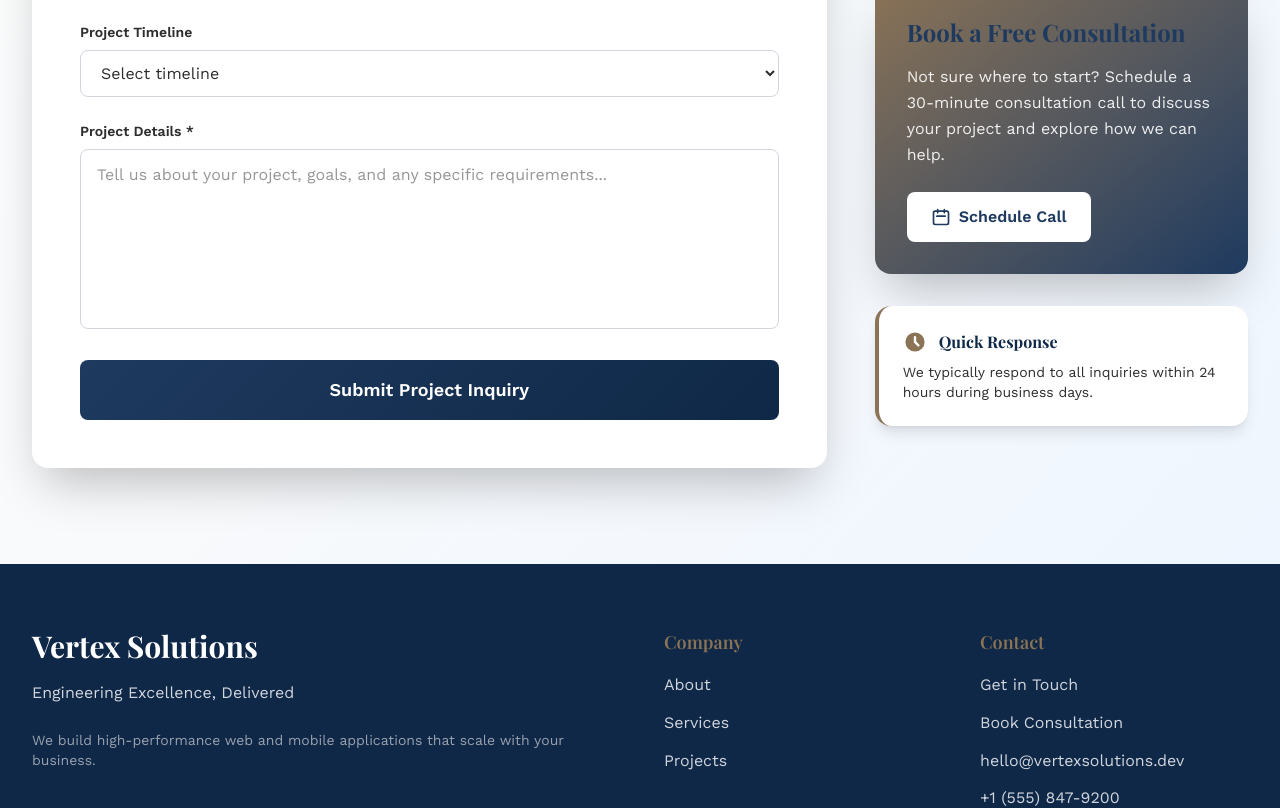
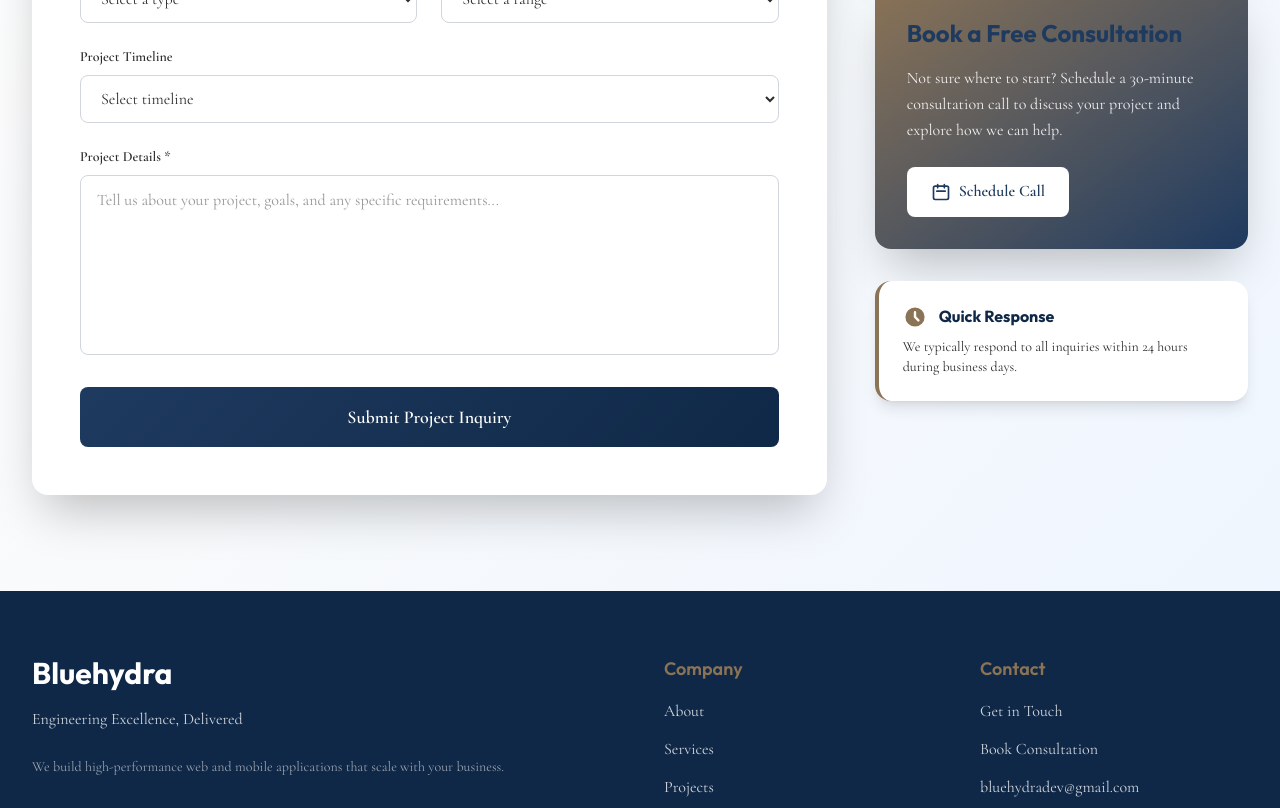
Before and after one commit to IsraelBosun/bluehydra, a Next.js app: page /contact in a window 1280 px wide. Shown: the part 800-1608 px from the top of the page. Built offline with nearby package versions, Linux system fonts and the light colour scheme.

Commit message:
made better

```diff
--- a/src/app/globals.css
+++ b/src/app/globals.css
@@ -1,15 +1,55 @@
-@import url('https://fonts.googleapis.com/css2?family=Playfair+Display:wght@600;700;800&family=Work+Sans:wght@300;400;500;600&display=swap');
+@import url("https://fonts.googleapis.com/css2?family=Cormorant+Garamond:wght@300;400;500;600;700&family=Outfit:wght@300;400;500;600;700&display=swap");
 @import "tailwindcss";
 
 @theme {
-  --font-display: 'Playfair Display', serif;
-  --font-body: 'Work Sans', sans-serif;
+  /* Font Family Mapping */
+  --font-display: "Outfit", system-ui, sans-serif;
+  --font-body: "Cormorant Garamond", serif;
 
+  /* Color Mapping */
   --color-navy-deep: #0f2847;
   --color-navy-primary: #1e3a5f;
   --color-accent-gold: #8b7355;
   --color-accent-gray: #6b6b6b;
   --color-charcoal: #2d2d2d;
+
+  /* Animation Definitions */
+  --animate-float: float 6s ease-in-out infinite;
+  --animate-shimmer: shimmer 2s infinite;
+  --animate-fade-in: fadeIn 0.8s ease-out forwards;
+  --animate-slide-up: slideUp 0.6s ease-out forwards;
+  --animate-slide-in: slideIn 0.6s ease-out forwards;
+  --animate-scale-in: scaleIn 0.5s ease-out forwards;
+
+  @keyframes float {
+    0%, 100% { transform: translateY(0px); }
+    50% { transform: translateY(-20px); }
+  }
+
+  @keyframes shimmer {
+    0% { background-position: -1000px 0; }
+    100% { background-position: 1000px 0; }
+  }
+
+  @keyframes fadeIn {
+    from { opacity: 0; transform: translateY(10px); }
+    to { opacity: 1; transform: translateY(0); }
+  }
+
+  @keyframes slideUp {
+    from { opacity: 0; transform: translateY(30px); }
+    to { opacity: 1; transform: translateY(0); }
+  }
+
+  @keyframes slideIn {
+    from { opacity: 0; transform: translateX(-20px); }
+    to { opacity: 1; transform: translateX(0); }
+  }
+
+  @keyframes scaleIn {
+    from { opacity: 0; transform: scale(0.95); }
+    to { opacity: 1; transform: scale(1); }
+  }
 }
 
 @layer base {
@@ -32,65 +72,50 @@
     -moz-osx-font-smoothing: grayscale;
   }
 
-  /* Custom scrollbar */
-  ::-webkit-scrollbar {
-    width: 10px;
-  }
-
-  ::-webkit-scrollbar-track {
-    background: #f1f1f1;
-  }
-
-  ::-webkit-scrollbar-thumb {
-    background: var(--color-accent-gold);
-    border-radius: 5px;
-  }
-
-  ::-webkit-scrollbar-thumb:hover {
-    background: #6b5a45;
-  }
-
-  /* Typography */
   h1, h2, h3, h4, h5, h6 {
     font-family: var(--font-display);
     color: var(--color-navy-primary);
     font-weight: 700;
     line-height: 1.2;
   }
-
-  /* Form styles */
-  input, textarea, select {
-    font-family: var(--font-body);
-  }
-
-  input:focus, textarea:focus, select:focus {
-    outline: none;
-    border-color: var(--color-navy-primary);
-    box-shadow: 0 0 0 3px rgba(30, 58, 95, 0.1);
-  }
 }
 
 @layer utilities {
-  /* Smooth animations */
-  @keyframes float {
-    0%, 100% {
-      transform: translateY(0px);
-    }
-    50% {
-      transform: translateY(-20px);
+  /* Fixes the "squished" appearance by providing consistent vertical spacing */
+  .section-padding {
+    padding-top: 5rem;
+    padding-bottom: 5rem;
+  }
+
+  @media (min-width: 1024px) {
+    .section-padding {
+      padding-top: 8rem;
+      padding-bottom: 8rem;
     }
   }
 
-  @keyframes shimmer {
-    0% {
-      background-position: -1000px 0;
-    }
-    100% {
-      background-position: 1000px 0;
-    }
+  /* Decorative line used in Section Headers */
+  .decorative-line {
+    position: relative;
+    padding-bottom: 1.5rem;
   }
 
-  /* Custom utilities */
+  .decorative-line::after {
+    content: '';
+    position: absolute;
+    bottom: 0;
+    left: 0;
+    width: 3rem;
+    height: 4px;
+    background-color: var(--color-accent-gold);
+  }
+
+  /* Centers the decorative line for centered text blocks */
+  .text-center .decorative-line::after {
+    left: 50%;
+    transform: translateX(-50%);
+  }
+
   .gradient-text {
     background: linear-gradient(135deg, var(--color-navy-primary) 0%, var(--color-accent-gold) 100%);
     -webkit-background-clip: text;
@@ -98,73 +123,52 @@
     background-clip: text;
   }
 
-  .text-shadow-lg {
-    text-shadow: 0 4px 6px rgba(0, 0, 0, 0.1);
-  }
-
   .backdrop-blur-glass {
     backdrop-filter: blur(12px) saturate(180%);
     background-color: rgba(255, 255, 255, 0.75);
   }
 
-  .animate-float {
-    animation: float 6s ease-in-out infinite;
+  .card-hover {
+    transition: all 0.3s cubic-bezier(0.4, 0, 0.2, 1);
   }
 
-  /* Loading animation */
-  .loading-shimmer {
-    background: linear-gradient(90deg, #f0f0f0 25%, #e0e0e0 50%, #f0f0f0 75%);
-    background-size: 200% 100%;
-    animation: shimmer 2s infinite;
+  .card-hover:hover {
+    transform: translateY(-8px);
+    box-shadow: 0 20px 25px -5px rgba(0, 0, 0, 0.1), 0 10px 10px -5px rgba(0, 0, 0, 0.04);
   }
 }
 
 @layer components {
-  /* Button styles */
   .btn-primary {
     background: linear-gradient(135deg, var(--color-navy-primary) 0%, var(--color-navy-deep) 100%);
     color: white;
-    padding: 1rem 2rem;
+    padding: 1rem 2.5rem;
     border-radius: 0.5rem;
     font-weight: 600;
     transition: all 0.3s ease;
-    display: inline-block;
-    text-decoration: none;
+    display: inline-flex;
+    align-items: center;
+    justify-content: center;
     border: none;
     cursor: pointer;
-    position: relative;
-    overflow: hidden;
-  }
-
-  .btn-primary::before {
-    content: '';
-    position: absolute;
-    top: 0;
-    left: -100%;
-    width: 100%;
-    height: 100%;
-    background: linear-gradient(90deg, transparent, rgba(255,255,255,0.2), transparent);
-    transition: left 0.5s ease;
-  }
-
-  .btn-primary:hover::before {
-    left: 100%;
   }
 
   .btn-primary:hover {
     transform: translateY(-2px);
-    box-shadow: 0 10px 25px rgba(30, 58, 95, 0.3);
+    box-shadow: 0 10px 20px rgba(15, 40, 71, 0.3);
+    filter: brightness(1.1);
   }
 
   .btn-secondary {
     background: transparent;
     color: var(--color-navy-primary);
-    padding: 1rem 2rem;
+    padding: 1rem 2.5rem;
     border-radius: 0.5rem;
     font-weight: 600;
     transition: all 0.3s ease;
-    display: inline-block;
-    text-decoration: none;
+    display: inline-flex;
+    align-items: center;
+    justify-content: center;
     border: 2px solid var(--color-navy-primary);
     cursor: pointer;
   }
@@ -173,6 +177,5 @@
     background: var(--color-navy-primary);
     color: white;
     transform: translateY(-2px);
-    box-shadow: 0 10px 25px rgba(30, 58, 95, 0.2);
   }
 }
--- a/src/app/layout.js
+++ b/src/app/layout.js
@@ -14,7 +14,7 @@ const geistMono = Geist_Mono({
 });
 
 export const metadata = {
-  title: 'Vertex Solutions - Engineering Excellence, Delivered',
+  title: ' Bluehydra - Engineering Excellence, Delivered',
   description: 'We build high-performance web and mobile applications that scale with your business. Custom software development for modern companies.',
   keywords: 'web development, mobile app development, custom software, software engineering, web applications, mobile applications',
 };
@@ -27,7 +27,7 @@ export default function RootLayout({ children }) {
         <meta name="viewport" content="width=device-width, initial-scale=1" />
         <link rel="icon" href="/favicon.ico" />
       </head>
-      <body>
+      <body className={`${geistSans.variable} ${geistMono.variable} antialiased`}>
         <Navbar />
         <main className="min-h-screen">
           {children}
--- a/src/components/Navbar.jsx
+++ b/src/components/Navbar.jsx
@@ -20,14 +20,14 @@ export default function Navbar() {
       className={`fixed top-0 left-0 right-0 z-50 transition-all duration-300 ${
         isScrolled
           ? 'backdrop-blur-glass shadow-lg py-4'
-          : 'bg-transparent py-6'
+          : ''
       }`}
     >
       <div className="max-w-7xl mx-auto px-6 lg:px-8">
         <div className="flex items-center justify-between">
           {/* Logo */}
           <Link href="/" className="group">
-            <h1 className="text-2xl lg:text-3xl font-display font-bold text-navy-primary group-hover:text-accent-gold transition-colors duration-300">
+            <h1 className="text-2xl lg:text-xl font-display font-bold text-navy-primary group-hover:text-accent-gold transition-colors duration-300">
               {companyData.name}
             </h1>
           </Link>
--- a/src/components/ProjectsShowcase.jsx
+++ b/src/components/ProjectsShowcase.jsx
@@ -56,15 +56,6 @@ export default function ProjectsShowcase() {
                   <span className="text-sm font-semibold text-accent-gold uppercase tracking-wider">
                     {project.type}
                   </span>
-                  <a
-                    href={project.link}
-                    className="text-navy-primary hover:text-accent-gold transition-colors duration-300"
-                    aria-label={`View ${project.title}`}
-                  >
-                    <svg className="w-6 h-6" fill="none" viewBox="0 0 24 24" stroke="currentColor">
-                      <path strokeLinecap="round" strokeLinejoin="round" strokeWidth={2} d="M14 5l7 7m0 0l-7 7m7-7H3" />
-                    </svg>
-                  </a>
                 </div>
 
                 <h3 className="text-3xl font-display font-bold text-navy-deep mb-4">
@@ -78,6 +69,8 @@ export default function ProjectsShowcase() {
                 {/* View Project Link */}
                 <a
                   href={project.link}
+                  target="_blank"
+                  rel="noopener noreferrer"
                   className="inline-flex items-center mt-6 text-navy-primary font-semibold hover:text-accent-gold transition-colors duration-300 group"
                 >
                   View Project
--- a/src/components/ServicesOverview.jsx
+++ b/src/components/ServicesOverview.jsx
@@ -37,7 +37,7 @@ export default function ServicesOverview() {
           {companyData.services.map((service, index) => (
             <div
               key={service.id}
-              className="bg-white rounded-xl p-8 shadow-lg card-hover border border-gray-100 opacity-0 animate-scale-in"
+              className="bg-white rounded-xl p-8 shadow-lg card-hover border border-gray-100  animate-scale-in"
               style={{ animationDelay: `${index * 0.15}s` }}
             >
               {/* Icon */}
```
Also changed, not shown: src/lib/data.js.
